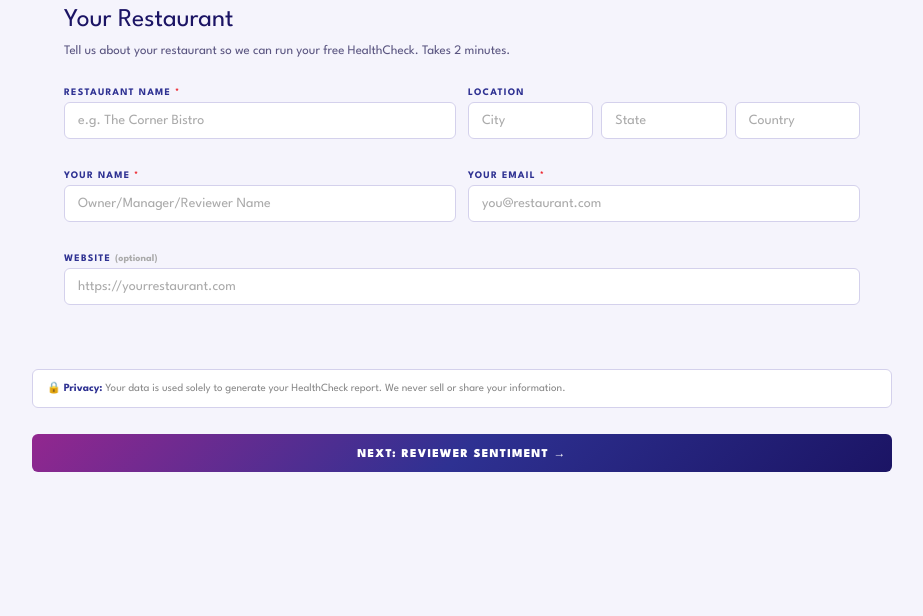
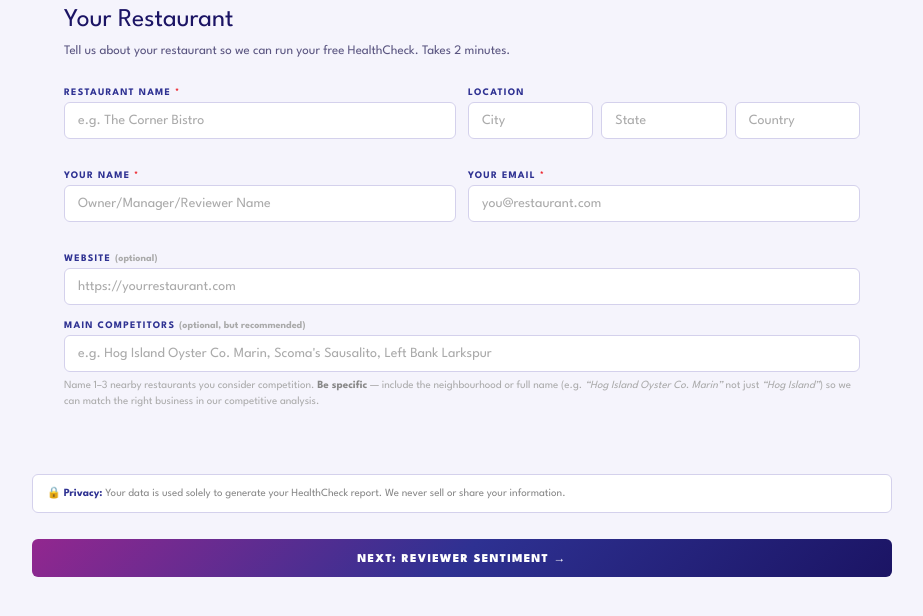
Before and after one commit to 4xiGC/diagnostix-proxy, a website: page public/index.html in a window 1280 px wide. Shown: the part 256-872 px from the top of the page, without its empty margins (178-1101 px from the left). Before the commit the page ends 800 px from the top, so only its background shows below. Drawn offline with Linux system fonts and the light colour scheme.

Commit message:
Update index.html

```diff
--- a/public/index.html
+++ b/public/index.html
@@ -324,6 +324,11 @@ html,body{font-family:'League Spartan',sans-serif;background:#F5F4FC;color:var(-
     <label class="flbl">Website <span style="font-size:10px;color:#aaa;text-transform:none;letter-spacing:0">(optional)</span></label>
     <input class="finput" id="f-web" type="url" placeholder="https://yourrestaurant.com" maxlength="150">
   </div>
+  <div class="field">
+    <label class="flbl">Main Competitors <span style="font-size:10px;color:#aaa;text-transform:none;letter-spacing:0">(optional, but recommended)</span></label>
+    <input class="finput" id="f-comp" type="text" placeholder="e.g. Hog Island Oyster Co. Marin, Scoma's Sausalito, Left Bank Larkspur" maxlength="200">
+    <div style="font-size:11px;color:#aaa;margin-top:5px;line-height:1.5">Name 1&ndash;3 nearby restaurants you consider competition. <strong style="color:#888">Be specific</strong> &mdash; include the neighbourhood or full name (e.g. <em>&ldquo;Hog Island Oyster Co. Marin&rdquo;</em> not just <em>&ldquo;Hog Island&rdquo;</em>) so we can match the right business in our competitive analysis.</div>
+  </div>
   </div>
   <div class="privacy">
     <b>&#128274; Privacy:</b> Your data is used solely to generate your HealthCheck report. We never sell or share your information.
@@ -677,7 +682,7 @@ function gatherData() {
     contactName: document.getElementById('f-cname').value.trim(),
     email:       document.getElementById('f-email').value.trim(),
     website:     document.getElementById('f-web').value.trim(),
-    competitors: document.getElementById('f-comp').value.trim(),
+    competitors: (document.getElementById('f-comp') ? document.getElementById('f-comp').value.trim() : ''),
     sentiment:   JSON.parse(JSON.stringify(qVals)),
     businessMetrics: {
       guestCountChange:    guestChange,
```
